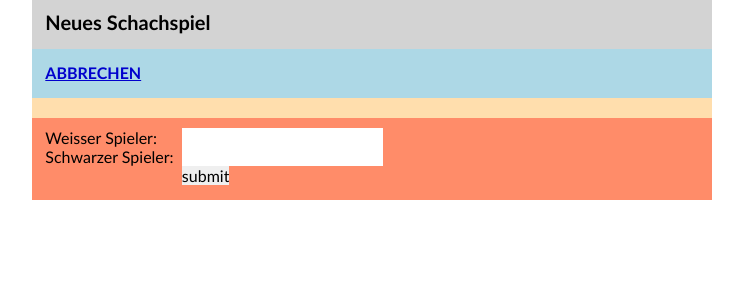
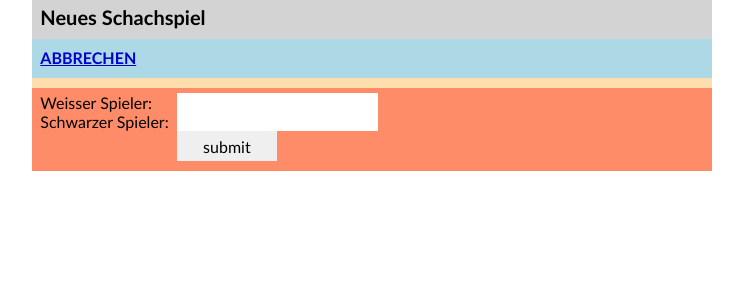
Before and after one commit to richardtraindl/immanuel, a Django app: page /kate/new/ in a window 1280 px wide. Shown: the top 300 px of the page, without its empty margins (268-1011 px from the left). Run offline with Django 3.2, Linux system fonts and the light colour scheme.

Commit message:
layout css

```diff
--- a/kate/views.py
+++ b/kate/views.py
@@ -33,9 +33,9 @@ def match(request, match_id=None):
         fmtmoves = []
     else:
         if(curr_move.count % 2 == 0):
-            limit = 30
+            limit = 60
         else:
-            limit = 31
+            limit = 61
         moves = Move.objects.filter(match_id=match_id).order_by("count").reverse()[:limit]
         fmtmoves = []
         for move in reversed(moves):
--- a/static/custom.css
+++ b/static/custom.css
@@ -40,6 +40,7 @@ h2 {
 p {
     margin: 0px;
     padding: 0px;
+    font-size: 16px;
 }
 
 a, a:link, a:visited, a:active {
@@ -71,23 +72,17 @@ table {
     padding: 0px;
     width: 680px;
     max-width: 90%;
-    min-width: 320px;
+    min-width: 420px;
 }
 
 header {
-    padding: 10px;
+    padding: 5px;
     margin: 0px;
     background-color: lightgrey;
 }
 
-header h1 {
-    padding: 0px;
-    font-size: 28px;
-    text-align: left;
-}
-
 nav {
-    padding: 10px;
+    padding: 5px;
     margin: 0px;
     background-color: lightblue;
 }
@@ -113,7 +108,7 @@ nav li a:active {
 
 #chat {
     clear: both;
-    padding: 10px;
+    padding: 5px;
     margin: 0px;
     background-color: #FFDEAD;
     // background-color: beige;
@@ -121,7 +116,8 @@ nav li a:active {
 
 #chat p {
     margin: 0px;
-    padding: 0px;
+    padding: 0px 0px 4px 0px;
+    font-size: 14px;
 }
 
 #comments{
@@ -132,7 +128,7 @@ nav li a:active {
 
 #content {
     clear: both;
-    padding: 10px;
+    padding: 5px;
     margin: 0px;
     background-color: #FF8C69;
 }
@@ -158,6 +154,11 @@ table#board img {
 tr#board-letters td, .board-label {
     background-color: #FF8C69 !important;
     text-align: center;
+    font-size: 12px;
+}
+
+tr#board-letters td {
+    height: 24px !important;
 }
 
 #moves td:first-child {
@@ -167,3 +168,8 @@ tr#board-letters td, .board-label {
 #moves td {
     width: 80px;
 }
+
+button, input[type="submit"]{
+    min-width: 100px;
+    height: 30px;
+}
--- a/templates/base.html
+++ b/templates/base.html
@@ -15,7 +15,7 @@
                 {% block title %}Katies Chess Lecture{% endblock %}
             </title>
         </head>
-        <body id="{{body_id}}">
+        <body>
             <div id="wrapper">
                 <header>
                     {% block header %}
```
Also changed, not shown: templates/kate/match.html (+16 -6 lines).
